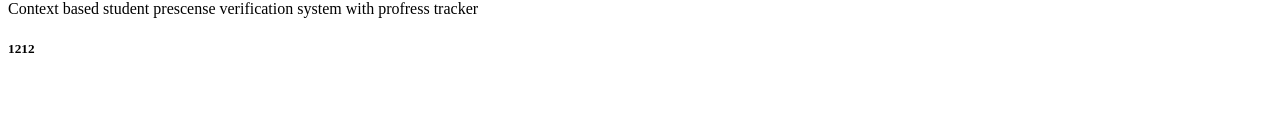
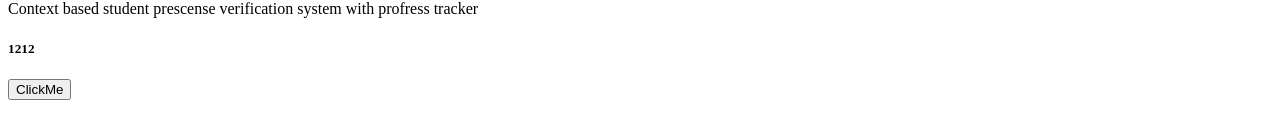
Before and after one commit to MuhammadSakeen/ClassPulse, a React app in the folder frontend/: page / in a window 1280 px wide. Shown: the part 447-586 px from the top of the page. Built offline with nearby package versions, Linux system fonts and the light colour scheme; the HTML template or start-up script is replaced by a standard one.

Commit message:
New Concept learned (state and events)

```diff
--- a/frontend/src/App.jsx
+++ b/frontend/src/App.jsx
@@ -1,6 +1,8 @@
 import Header from "./Header";
 import Footer from "./Footer";
 import Projects from "./Projects";
+import Buttons from "./Buttons";
+import { useState } from "react";
 
 function App() {
   return (
@@ -22,6 +24,7 @@ function App() {
         about="Context based student prescense verification system with profress tracker"
         number={1212}
       />
+      <Buttons/>
     </div>
   );
 }
--- /dev/null
+++ b/frontend/src/Buttons.jsx
@@ -0,0 +1,18 @@
+import { useState } from "react";
+
+function Buttons() {
+    const [ button, setButton ] = useState(1)
+    console.log("Button Rendered!")
+    console.log(button)
+    function clickHandler() {
+        setButton(button + 1)
+        console.log("hello world!!!")
+    }
+    return (
+        <>
+            <button onClick={clickHandler}>ClickMe</button>
+        </>
+    );
+}
+
+export default Buttons
```
